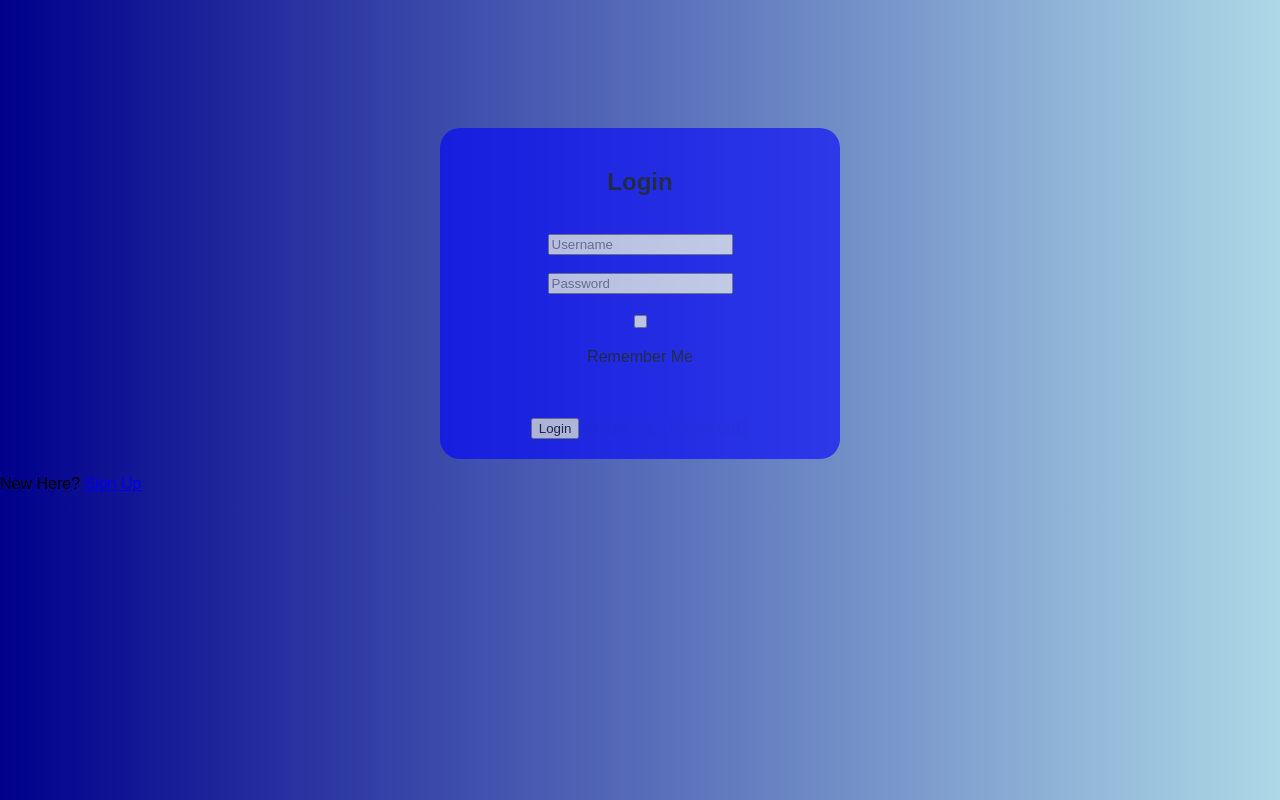
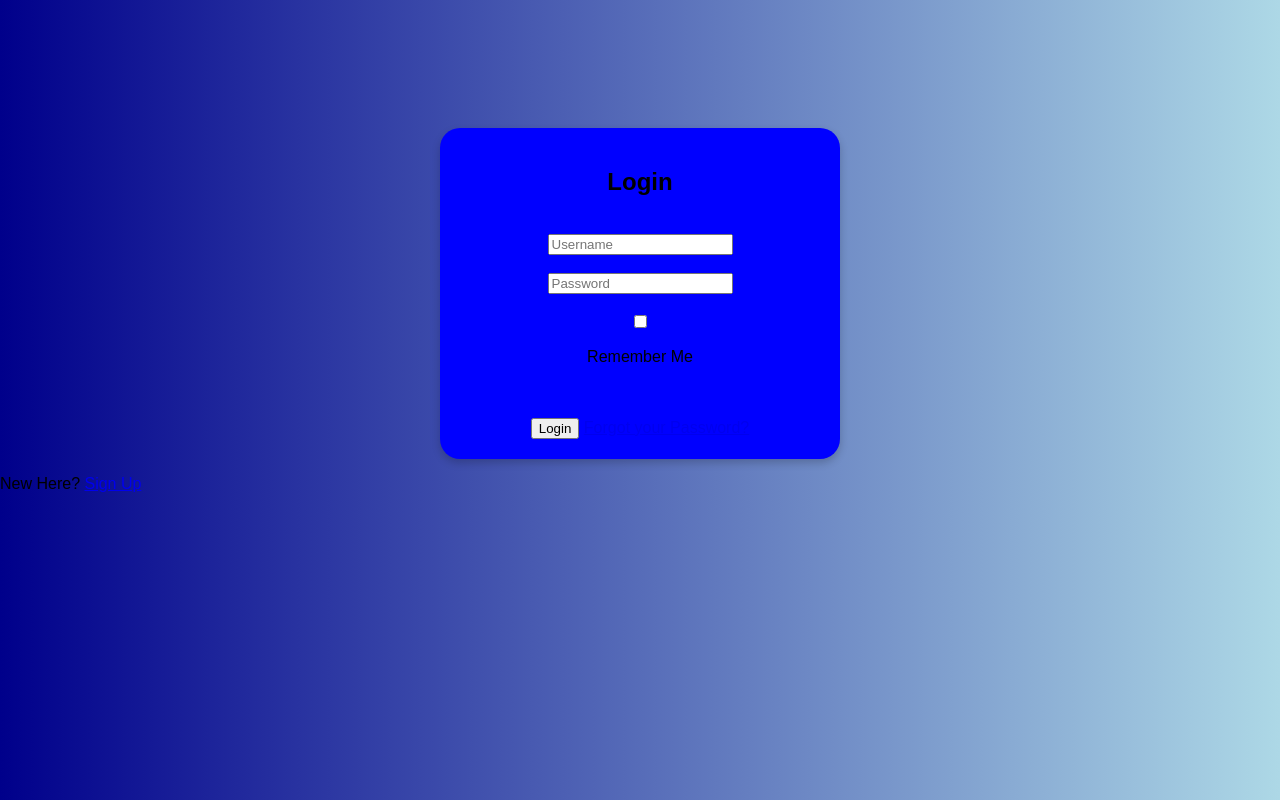
Before and after one commit to gamerdave-web/Practice-1, a plain HTML site: page index.html in a window 1280 px wide. Drawn offline with Linux system fonts and the light colour scheme.

Commit message:
auto: save changes

```diff
--- a/style.css
+++ b/style.css
@@ -16,5 +16,5 @@ body{
     text-align: center;
     border-top-left-radius: 20px;
     border-radius: 20px;
-    opacity: 0.6;
+    box-shadow: 0 4px 8px rgba(0, 0, 0, 0.2);
 }
```
